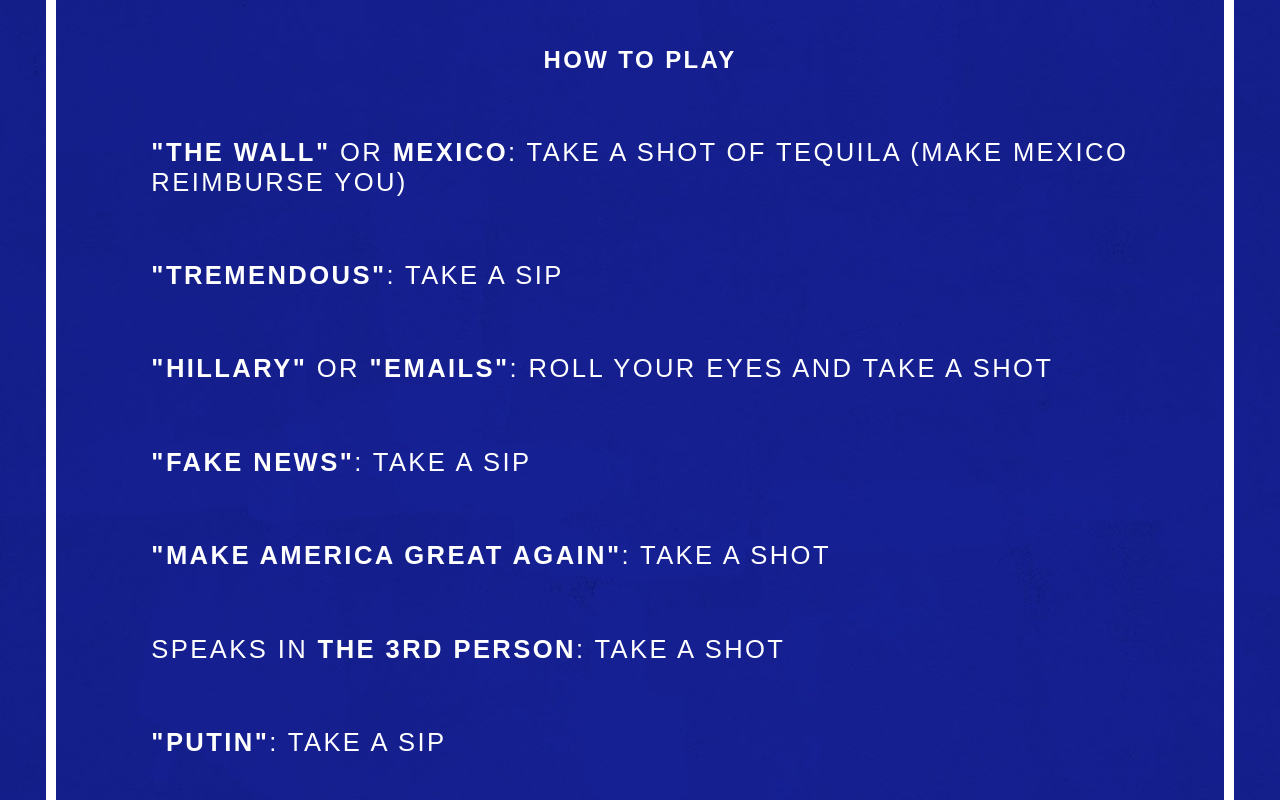
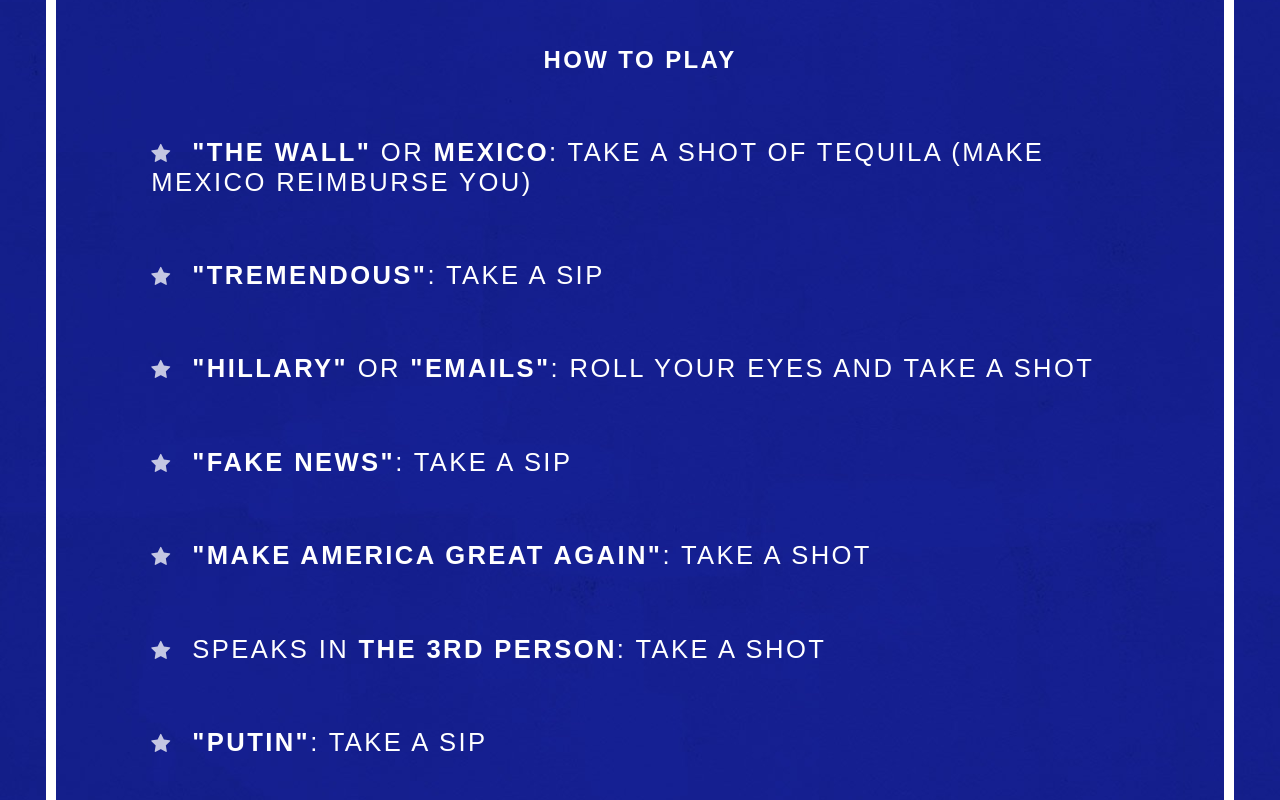
Before and after one commit to crazdmom/inauguration-drinking, a plain HTML site: page index.html in a window 1280 px wide. Shown: the part 700-1500 px from the top of the page. Drawn offline with Linux system fonts and the light colour scheme.

Commit message:
Add stars

```diff
--- a/index.html
+++ b/index.html
@@ -26,19 +26,19 @@
    <h2>How to Play</h2>
 
    <ul>
-    <li><strong>"the wall"</strong> or <strong>Mexico</strong>: Take a shot of tequila (make Mexico reimburse you)</li>
+    <li><i class="fa fa-star"></i> <strong>"the wall"</strong> or <strong>Mexico</strong>: Take a shot of tequila (make Mexico reimburse you)</li>
 
-    <li><strong>"Tremendous"</strong>: Take a sip</li>
+    <li><i class="fa fa-star"></i> <strong>"Tremendous"</strong>: Take a sip</li>
 
-    <li><strong>"Hillary"</strong> or <strong>"Emails"</strong>: Roll your eyes and take a shot</li>
+    <li><i class="fa fa-star"></i> <strong>"Hillary"</strong> or <strong>"Emails"</strong>: Roll your eyes and take a shot</li>
 
-    <li><strong>"Fake News"</strong>: Take a sip</li>
+    <li><i class="fa fa-star"></i> <strong>"Fake News"</strong>: Take a sip</li>
 
-    <li><strong>"Make America Great Again"</strong>: Take a shot</li>
+    <li><i class="fa fa-star"></i> <strong>"Make America Great Again"</strong>: Take a shot</li>
 
-    <li>Speaks in <strong>the 3rd person</strong>: Take a shot</li>
+    <li><i class="fa fa-star"></i> Speaks in <strong>the 3rd person</strong>: Take a shot</li>
 
-    <li><strong>"Putin"</strong>: Take a sip</li>
+    <li><i class="fa fa-star"></i> <strong>"Putin"</strong>: Take a sip</li>
   </ul>
 </div>
 
--- a/sass/_base.sass
+++ b/sass/_base.sass
@@ -59,6 +59,11 @@
     margin-top: 40px
     font-size: 20px
 
+    .fa
+        opacity: 0.75
+        font-size: 80%
+        margin-right: 10px
+
     @media screen and (min-width: 768px)
         margin-top: 5vw
         font-size: 2vw
```
Also changed, not shown: css/application.css.
